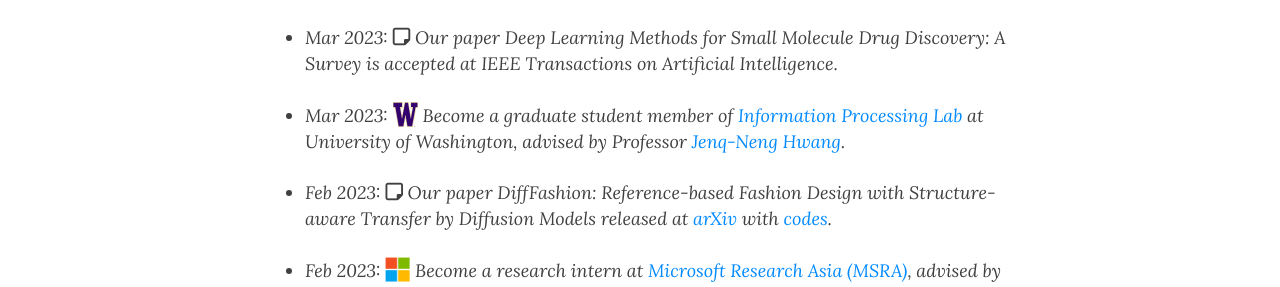
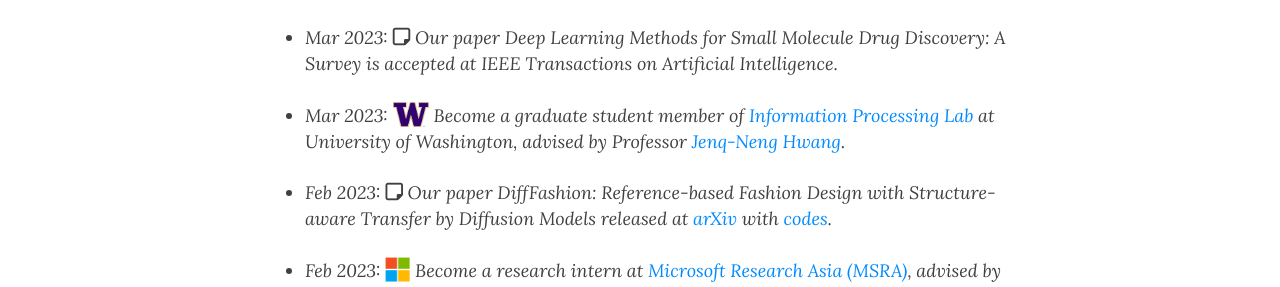
Before and after one commit to hikomal/hikomal.github.io, a Jekyll site: the page built from index.html, in a window 1280 px wide and 900 px high, scrolled down 825 px. Shown: the part 158-445 px from the top of the window. Built offline with Jekyll 4.4.1, drawn with Linux system fonts in a browser that asks for light colours; nearby versions of some CDN libraries; the list of posts is cut into pages by our own code.

Commit message:
Update index.html

```diff
--- a/index.html
+++ b/index.html
@@ -37,7 +37,7 @@ Wenhao Chai is a master student at University of Washington, with <a href="https
 	<li><i>Mar 2023:</i> <i class="fa-regular fa-note-sticky" style="font-size:20px"></i> Our paper <i>Deep Learning Methods for Small Molecule Drug Discovery: A Survey</i> is accepted at IEEE Transactions on Artificial Intelligence.
 	</li><br>
 
-	<li><i>Mar 2023:</i> <img src="static/imgs/uw.png" width="25" height="25" style="vertical-align:text-bottom"/> Become a graduate student member of <a href="https://ipl-uw.github.io/">Information Processing Lab</a> at University of Washington, advised by Professor <a href="https://people.ece.uw.edu/hwang/">Jenq-Neng Hwang</a>.
+	<li><i>Mar 2023:</i> <img src="static/imgs/uw.png" width="36" height="25" style="vertical-align:text-bottom"/> Become a graduate student member of <a href="https://ipl-uw.github.io/">Information Processing Lab</a> at University of Washington, advised by Professor <a href="https://people.ece.uw.edu/hwang/">Jenq-Neng Hwang</a>.
 	</li><br>
 
 	<li><i>Feb 2023:</i> <i class="fa-regular fa-note-sticky" style="font-size:20px"></i> Our paper <i>DiffFashion: Reference-based Fashion Design with Structure-aware Transfer by Diffusion Models</i> released at <a href="https://arxiv.org/abs/2302.06826">arXiv</a> with <a href="https://github.com/Rem105-210/DiffFashion">codes</a>.
```
